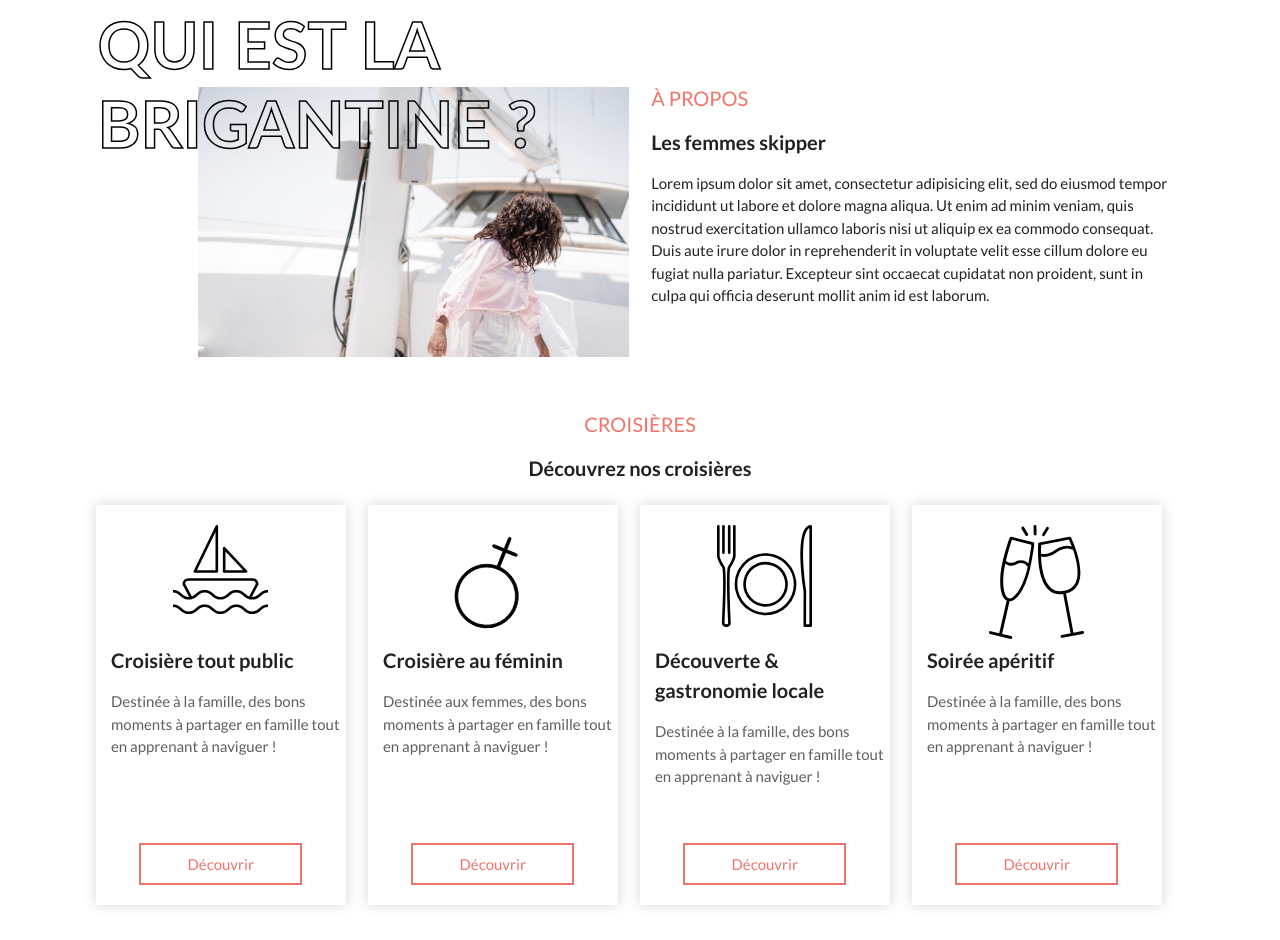
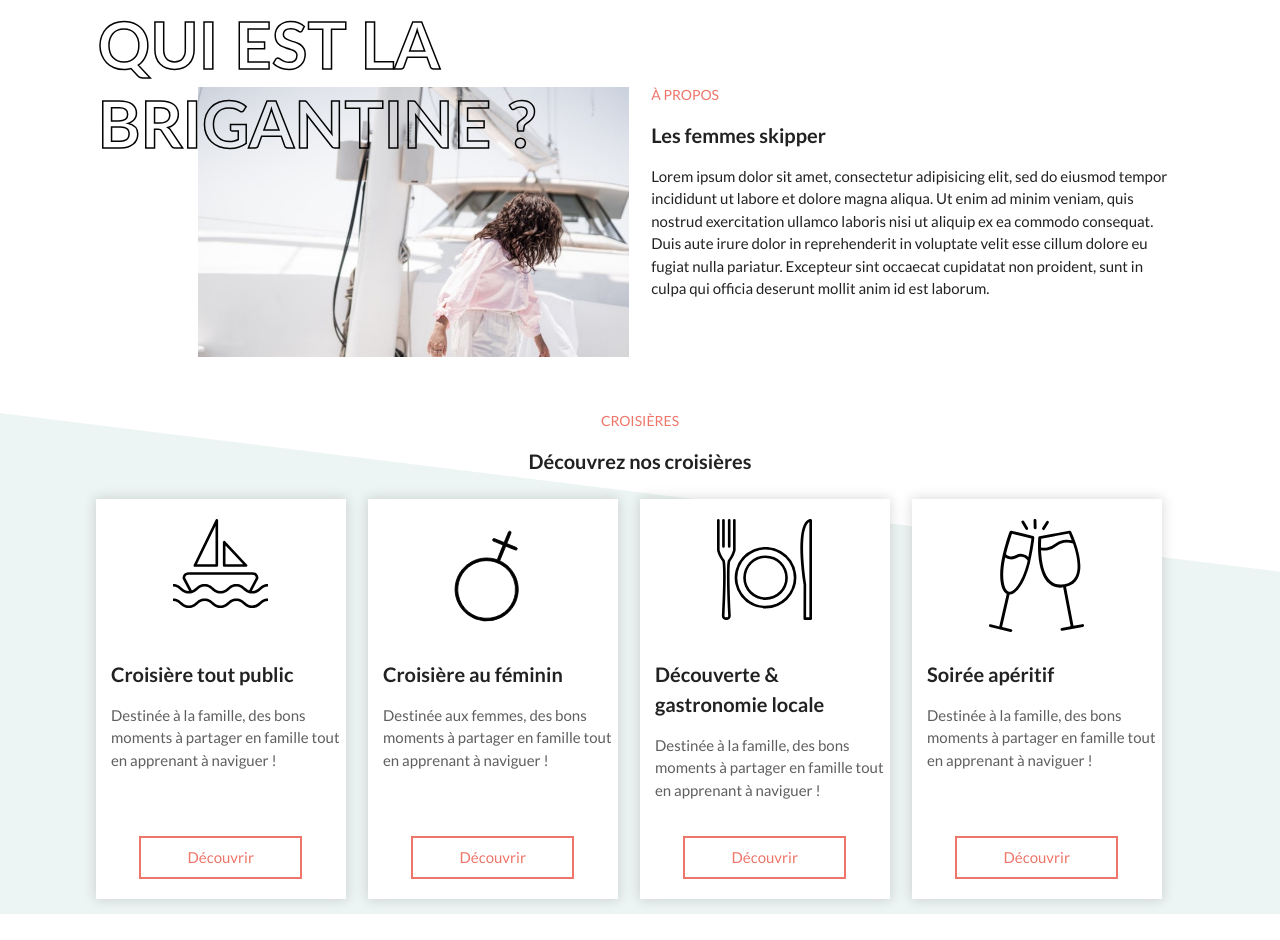
Before and after one commit to Sinouuuj/brigantine, a website: page index.html in a window 1280 px wide. Shown: the part 767-1707 px from the top of the page. Drawn offline with Linux system fonts and the light colour scheme.

Commit message:
update titles

```diff
--- a/assets/css/sass/brigantine/_default.scss
+++ b/assets/css/sass/brigantine/_default.scss
@@ -6,7 +6,7 @@ h1 {
 }
 h3 {
   color: $coral;
-  font-size: 20px;
+  font-size: 14px;
   text-transform: uppercase;
   margin-top: 0;
 }
--- a/assets/css/sass/brigantine/_home.scss
+++ b/assets/css/sass/brigantine/_home.scss
@@ -86,6 +86,8 @@
 
     #cards {
       margin-top: 50px;
+      background: url('../img/backgroundvert.png');
+      background-size: cover;
 
       .card {
         height: 400px;
@@ -111,7 +113,7 @@
           .txt {
             display: block;
             position: absolute;
-            top: 140px;
+            top: 40%;
             left: 15px;
             right: 1.5rem;
 
```
Also changed, not shown: assets/css/base.css, 1 other file.
